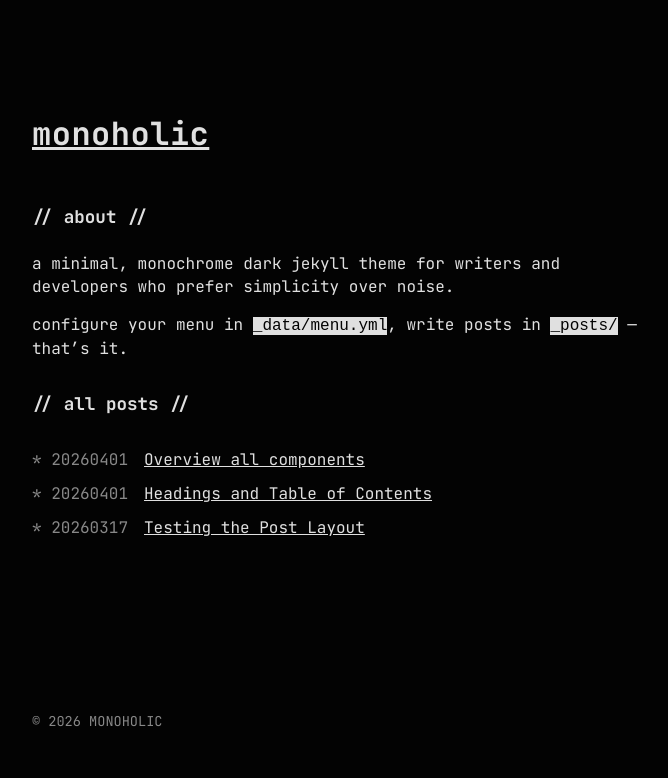
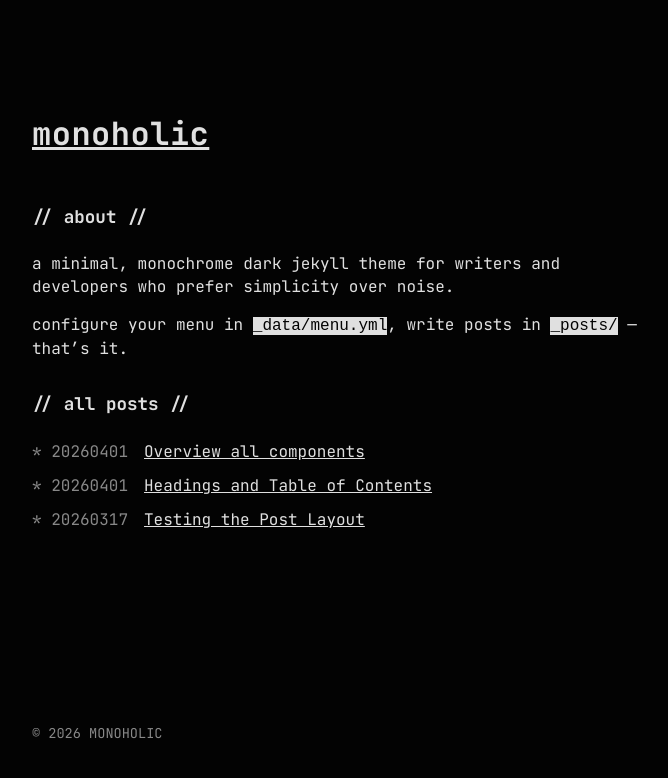
Before and after one commit to stiermid/monoholic, a Jekyll site: the page built from index.html, in a window 1280 px wide. Shown: the top 778 px of the page, without its empty margins (300-968 px from the left). Built offline with Jekyll 4.4.1, drawn with Linux system fonts in a browser that asks for light colours.

Commit message:
fix: move post-list into section

```diff
--- a/_includes/menu.html
+++ b/_includes/menu.html
@@ -12,8 +12,8 @@
     {%- elsif item.content -%}
       {{ item.content }}
     {%- endif -%}
+  {%- if item.post_list -%}{%- include post_list.html -%}{%- endif -%}
   </section>
-  {%- if item.post_list -%}{%- include post_list.html -%}{%- endif -%}
   {%- if item.entries -%}
     {%- include menu.html collection = item.entries -%}
   {%- endif -%}
```
